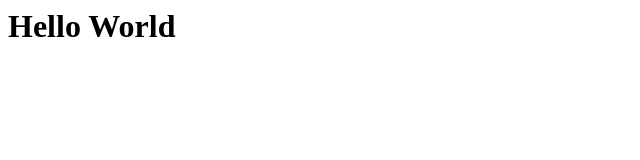
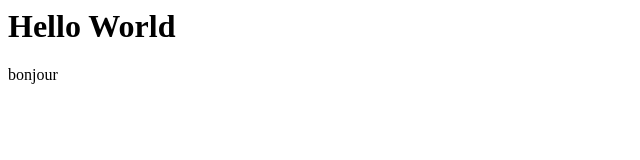
Before and after one commit to RaphaelBango/bts-sio-24, a plain HTML site: page index.html in a window 1280 px wide. Shown: the full height of the page, 0-640 px from the left. Drawn offline with Linux system fonts and the light colour scheme.

Commit message:
add div bonjour

```diff
--- a/index.html
+++ b/index.html
@@ -2,6 +2,7 @@
 <body>
 
 <h1>Hello World</h1>
+<div>bonjour</div>
 
 </body>
 </html>
```
